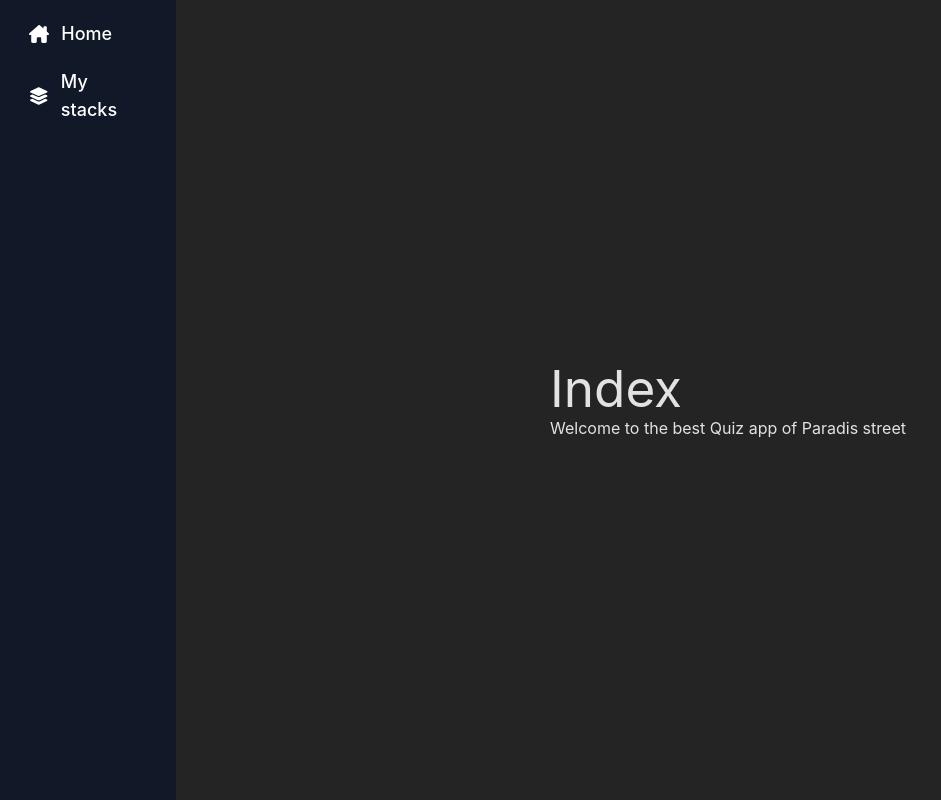
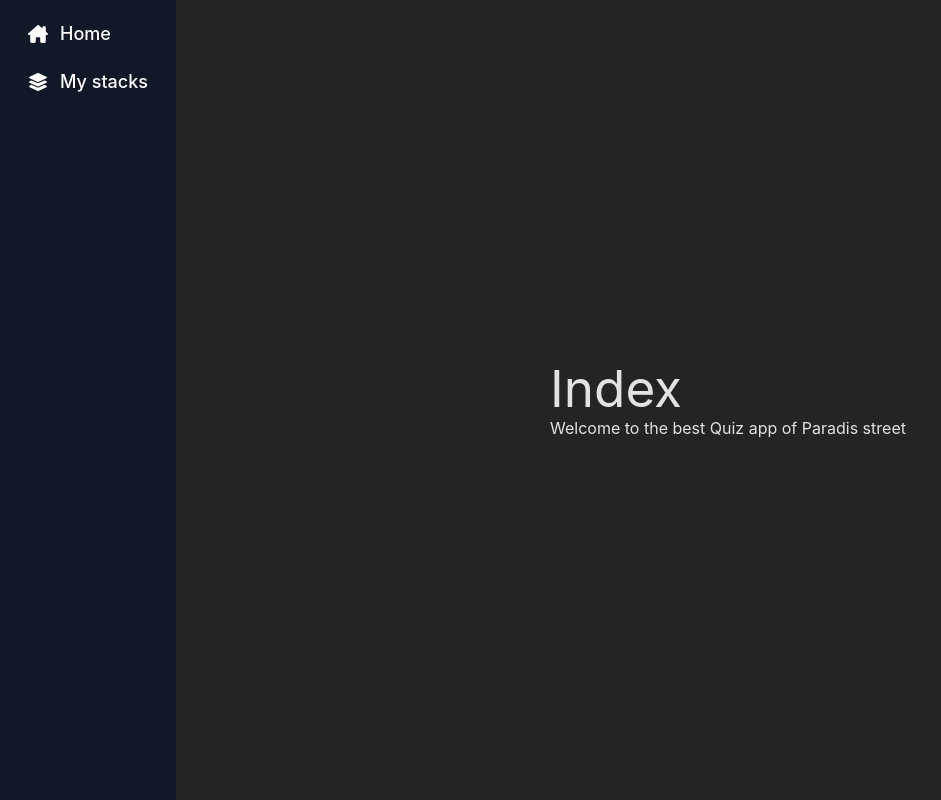
Before and after one commit to LamarcheG/quiz-app, a React (Vite) app: page / in a window 1280 px wide. Shown: the whole page, without its empty margins (0-941 px from the left). Built offline with nearby package versions, Linux system fonts and the light colour scheme; no server answers.

Commit message:
style: changed width of nav links

```diff
--- a/src/Components/Navigation/Nav.tsx
+++ b/src/Components/Navigation/Nav.tsx
@@ -44,7 +44,7 @@ export const Nav = () => {
                   <path d="M376.6 84.5c11.3-13.6 9.5-33.8-4.1-45.1s-33.8-9.5-45.1 4.1L192 206 56.6 43.5C45.3 29.9 25.1 28.1 11.5 39.4S-3.9 70.9 7.4 84.5L150.3 256 7.4 427.5c-11.3 13.6-9.5 33.8 4.1 45.1s33.8 9.5 45.1-4.1L192 306 327.4 468.5c11.3 13.6 31.5 15.4 45.1 4.1s15.4-31.5 4.1-45.1L233.7 256 376.6 84.5z" />
                 </svg>
               </button>
-              <div className="m-auto flex min-h-min w-2/3 flex-col items-start justify-center">
+              <div className="m-auto flex min-h-min w-fit flex-col items-start justify-center">
                 <div className="flex flex-row pt-5">
                   <svg
                     xmlns="http://www.w3.org/2000/svg"
@@ -88,7 +88,7 @@ export const Nav = () => {
         </>
       ) : (
         <nav className="min-h-screen w-44 flex-shrink-0 bg-gray-900 2xl:w-64">
-          <div className="m-auto flex min-h-min w-2/3 flex-col items-start justify-center">
+          <div className="m-auto flex min-h-min w-fit flex-col items-start justify-center">
             <div className="flex flex-row pt-5">
               <svg
                 xmlns="http://www.w3.org/2000/svg"
```
